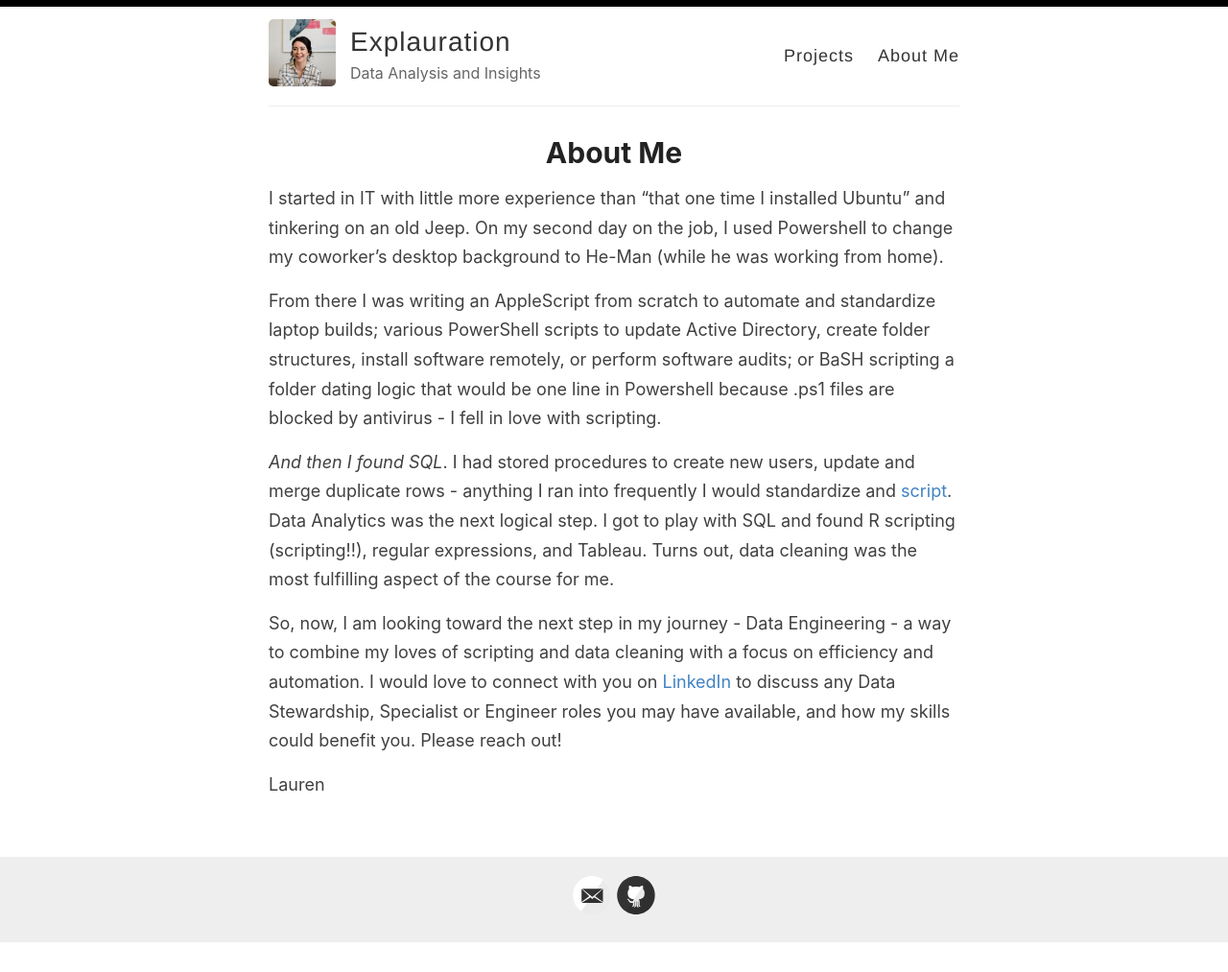
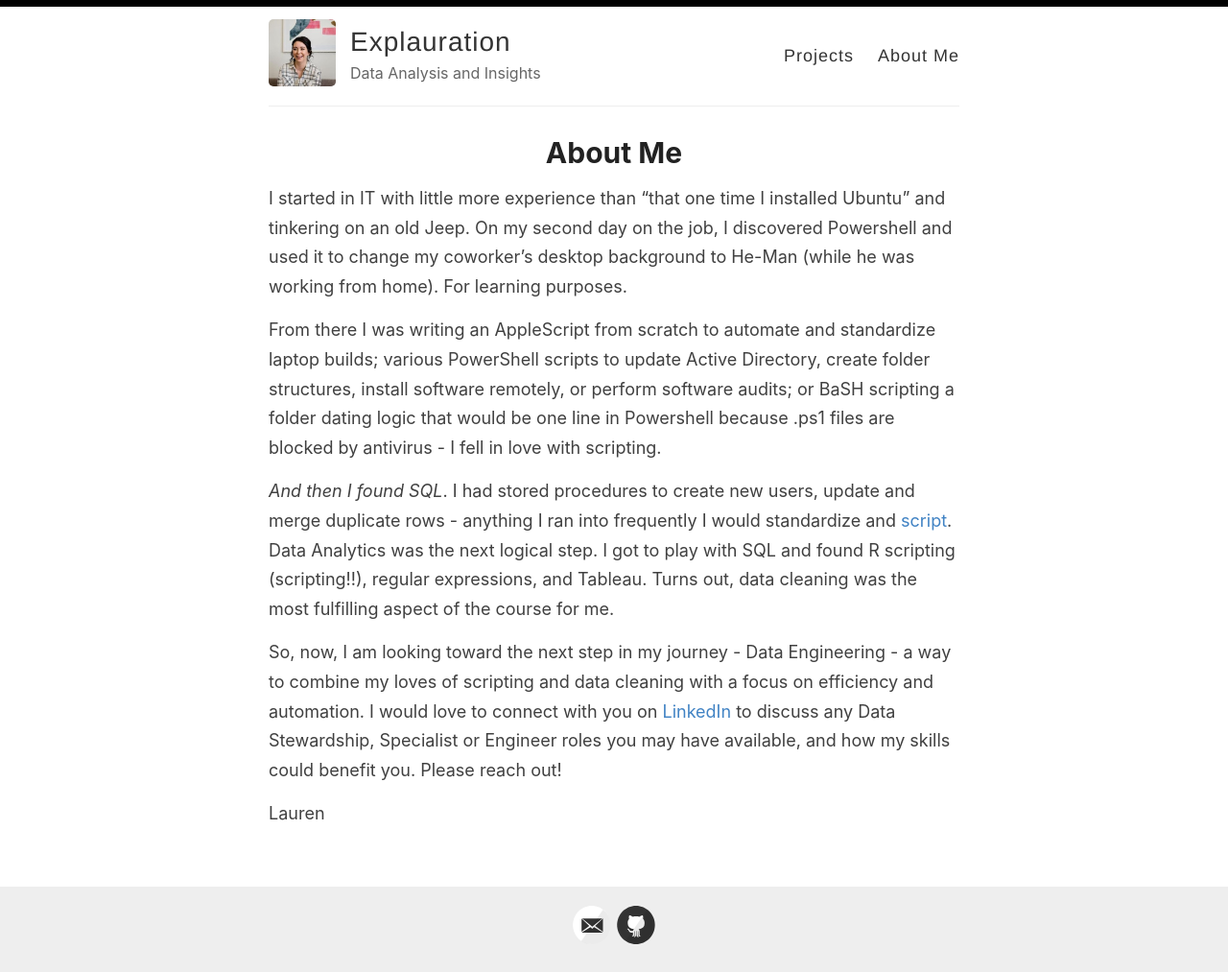
Before and after one commit to Lwillio/lwillio.github.io, a Jekyll site: the page built from _pages/aboutme.md, in a window 1280 px wide. Shown: the whole page at 96% size. Built offline with Jekyll 4.4.1, drawn with Linux system fonts in a browser that asks for light colours; before the commit the page ends 983 px from its top, so only the background shows below that.

Commit message:
Update aboutme.md

```diff
--- a/_pages/aboutme.md
+++ b/_pages/aboutme.md
@@ -4,7 +4,7 @@ title: About Me
 permalink: /aboutme/
 ---
 
-I started in IT with little more experience than "that one time I installed Ubuntu" and tinkering on an old Jeep. On my second day on the job, I used Powershell to change my coworker's desktop background to He-Man (while he was working from home).
+I started in IT with little more experience than "that one time I installed Ubuntu" and tinkering on an old Jeep. On my second day on the job, I discovered Powershell and used it to change my coworker's desktop background to He-Man (while he was working from home). For learning purposes.
 
 From there I was writing an AppleScript from scratch to automate and standardize laptop builds; various PowerShell scripts to update Active Directory, create folder structures, install software remotely, or perform software audits; or BaSH scripting a folder dating logic that would be one line in Powershell because .ps1 files are blocked by antivirus - I fell in love with scripting.
 
```
